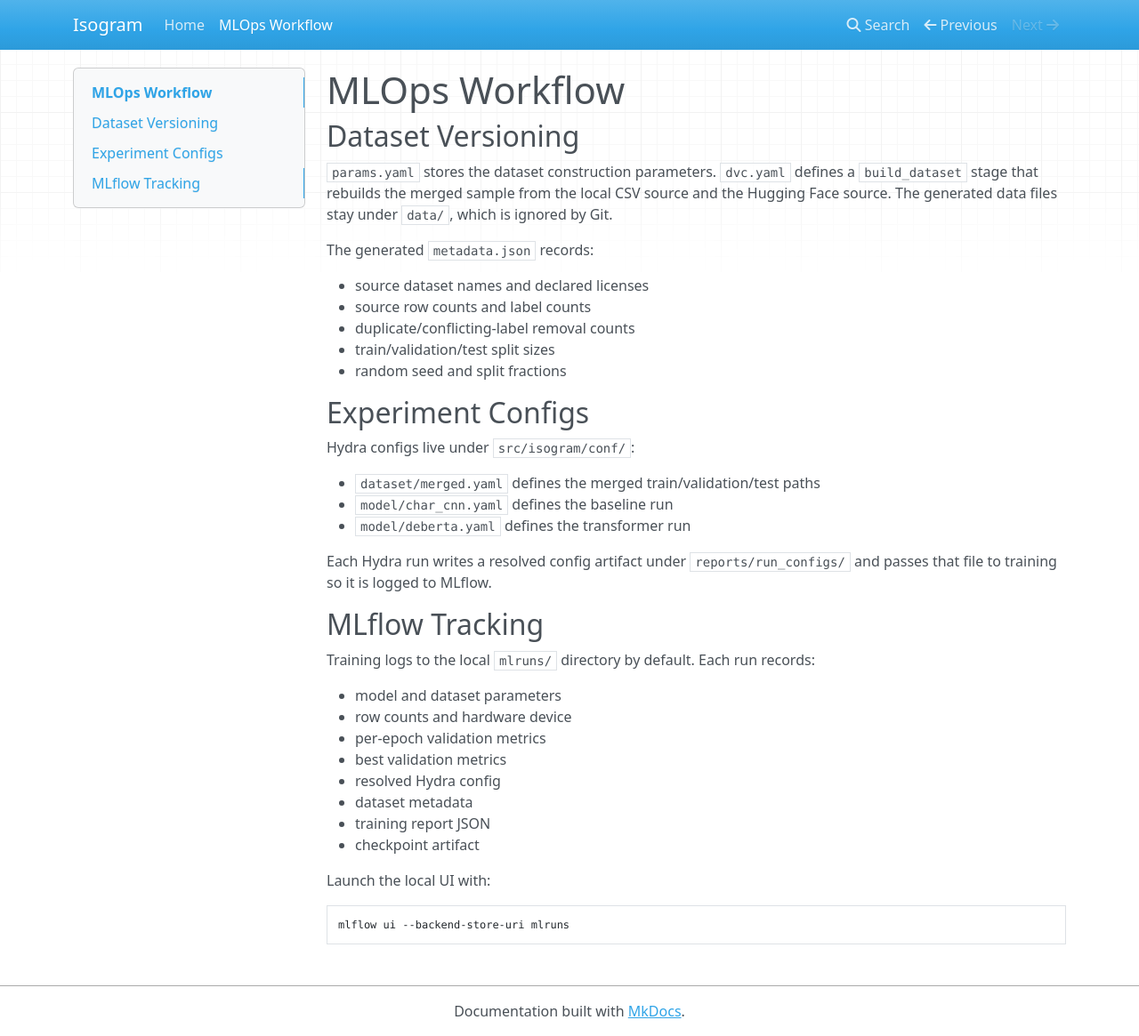
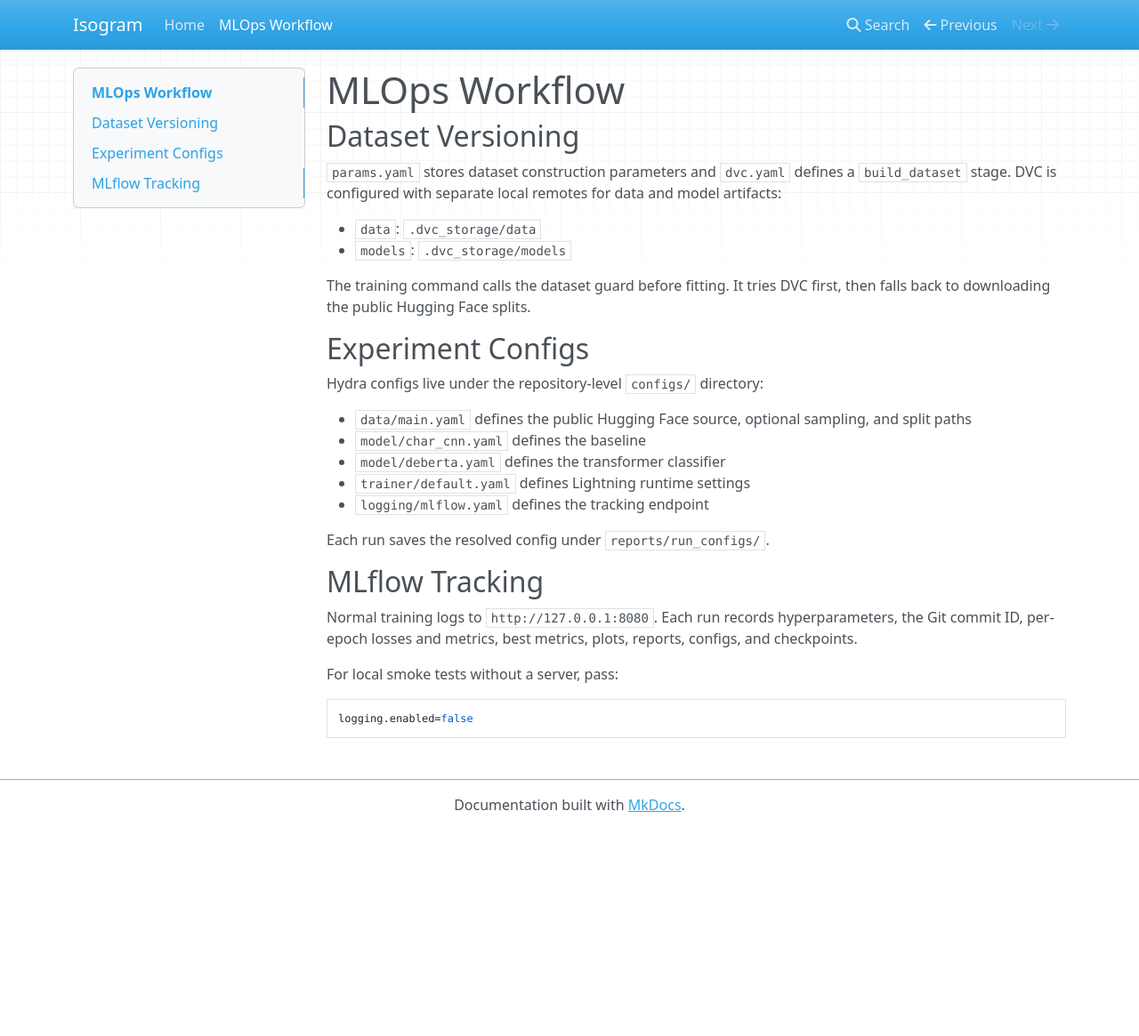
Before and after one commit to SinatrasC/isogram, an MkDocs documentation site: the page built from docs/mlops.md, in a window 1280 px wide and 1165 px high. Shown: the whole window at 89% size. Built offline with MkDocs 1.6.1, drawn with Linux system fonts in a browser that asks for light colours; nearby versions of some CDN libraries.

Commit message:
rewrite docs for unified CLI and new config layout
All docs now show `uv run isogram <subcommand>` as the primary
interface, replacing the old `python -m isogram.*` and
`isogram-train-hydra` invocations.

README: add DVC remote setup (data/.dvc_storage/data, models/), MLflow
server startup, train_all and smoke-run examples, note on gitignored
artifacts. Performance table removed pending re-run against the new
dataset splits.

docs/index.md: evaluate example updated to Hydra override style
(model=char_cnn logging.enabled=false).

docs/mlops.md: config location updated src/isogram/conf/ → configs/;
new sub-configs documented (data/main.yaml, trainer/default.yaml,
logging/mlflow.yaml); DVC dual-remote setup documented; MLflow URI
updated to http://127.0.0.1:8080.

````diff
--- a/docs/mlops.md
+++ b/docs/mlops.md
@@ -2,45 +2,31 @@
 
 ## Dataset Versioning
 
-`params.yaml` stores the dataset construction parameters. `dvc.yaml` defines a
-`build_dataset` stage that rebuilds the merged sample from the local CSV source
-and the Hugging Face source. The generated data files stay under `data/`, which
-is ignored by Git.
+`params.yaml` stores dataset construction parameters and `dvc.yaml` defines a `build_dataset` stage. DVC is configured with separate local remotes for data and model artifacts:
 
-The generated `metadata.json` records:
+- `data`: `.dvc_storage/data`
+- `models`: `.dvc_storage/models`
 
-- source dataset names and declared licenses
-- source row counts and label counts
-- duplicate/conflicting-label removal counts
-- train/validation/test split sizes
-- random seed and split fractions
+The training command calls the dataset guard before fitting. It tries DVC first, then falls back to downloading the public Hugging Face splits.
 
 ## Experiment Configs
 
-Hydra configs live under `src/isogram/conf/`:
+Hydra configs live under the repository-level `configs/` directory:
 
-- `dataset/merged.yaml` defines the merged train/validation/test paths
-- `model/char_cnn.yaml` defines the baseline run
-- `model/deberta.yaml` defines the transformer run
+- `data/main.yaml` defines the public Hugging Face source, optional sampling, and split paths
+- `model/char_cnn.yaml` defines the baseline
+- `model/deberta.yaml` defines the transformer classifier
+- `trainer/default.yaml` defines Lightning runtime settings
+- `logging/mlflow.yaml` defines the tracking endpoint
 
-Each Hydra run writes a resolved config artifact under `reports/run_configs/`
-and passes that file to training so it is logged to MLflow.
+Each run saves the resolved config under `reports/run_configs/`.
 
 ## MLflow Tracking
 
-Training logs to the local `mlruns/` directory by default. Each run records:
+Normal training logs to `http://127.0.0.1:8080`. Each run records hyperparameters, the Git commit ID, per-epoch losses and metrics, best metrics, plots, reports, configs, and checkpoints.
 
-- model and dataset parameters
-- row counts and hardware device
-- per-epoch validation metrics
-- best validation metrics
-- resolved Hydra config
-- dataset metadata
-- training report JSON
-- checkpoint artifact
-
-Launch the local UI with:
+For local smoke tests without a server, pass:
 
 ```bash
-mlflow ui --backend-store-uri mlruns
+logging.enabled=false
 ```
````
Also changed, not shown: README.md (+82 -132 lines), docs/index.md (+14 -22 lines).
